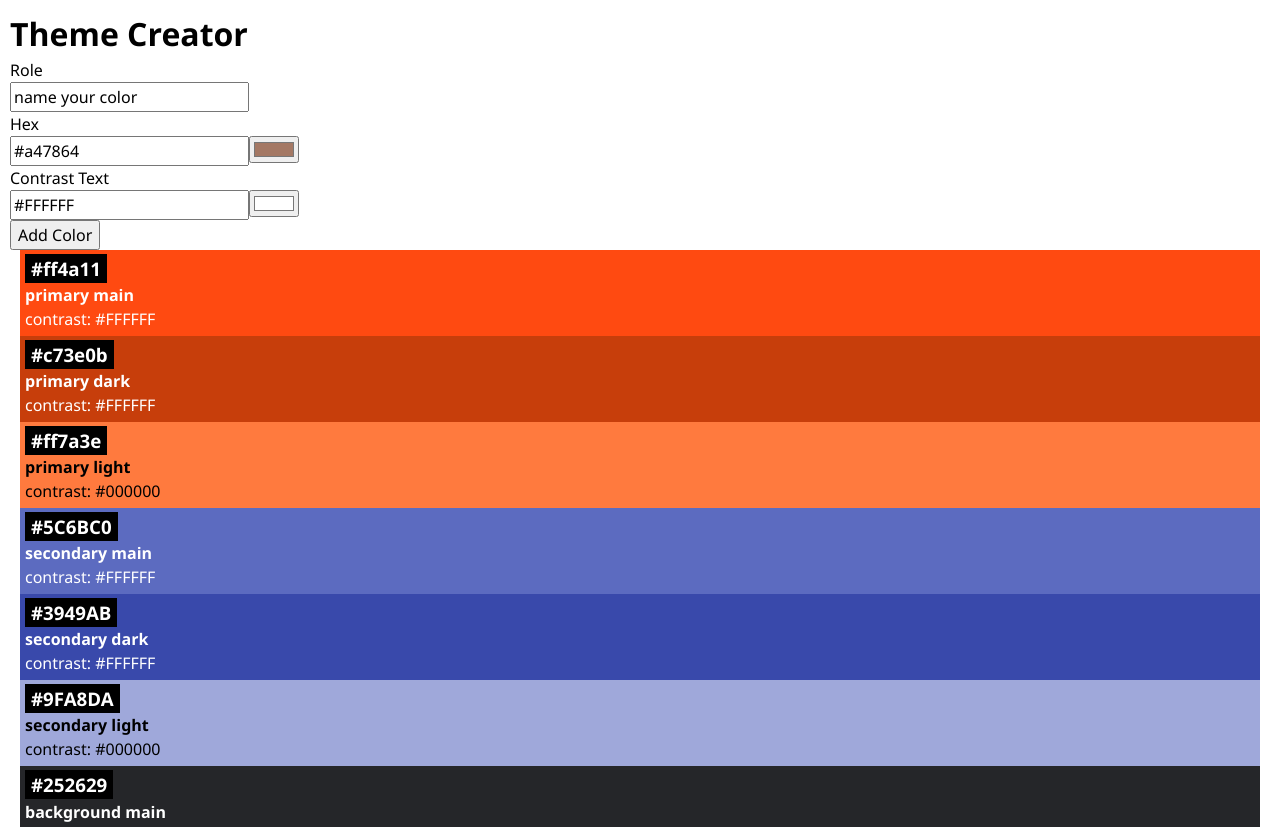
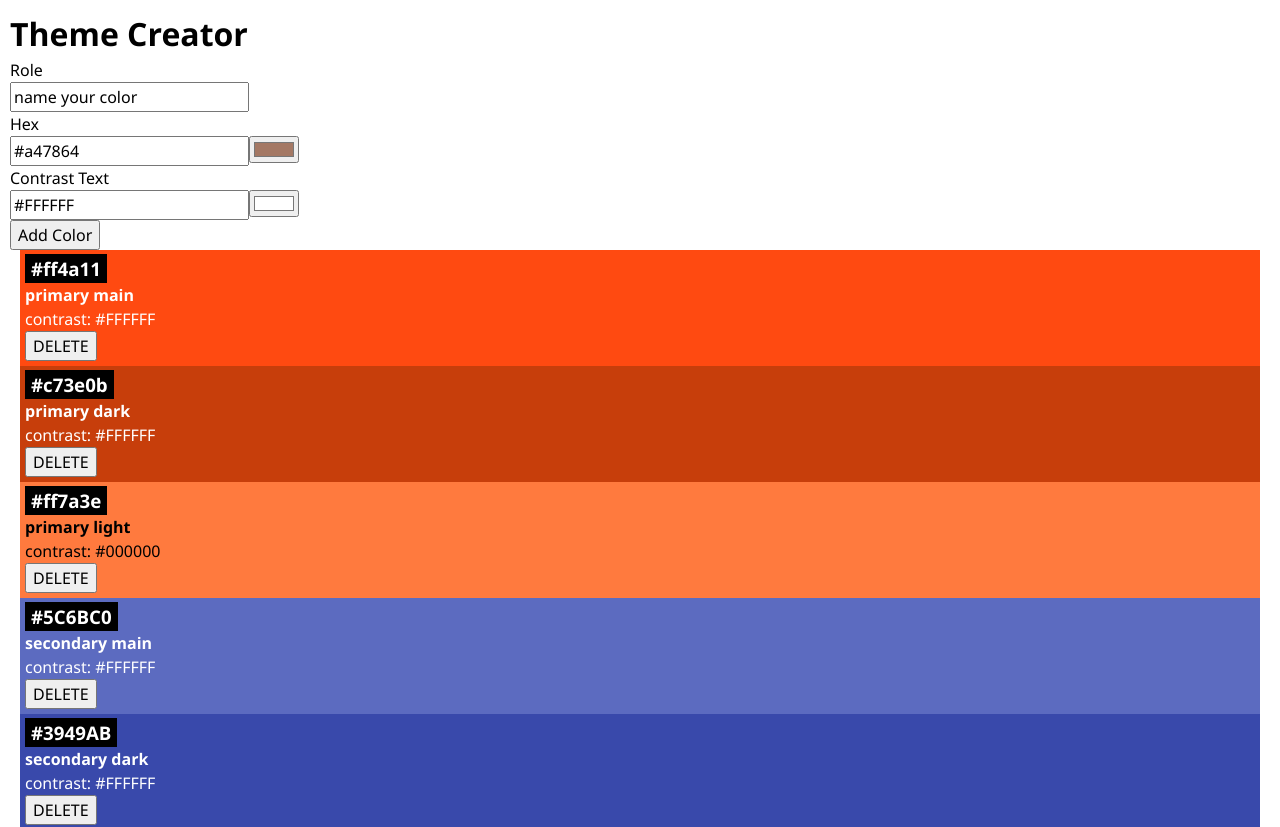
Before and after one commit to jahzerj/color_theme_creator, a React (Vite) app: page / in a window 1280 px wide. Shown: the top 827 px of the page. Built offline with nearby package versions, Linux system fonts and the light colour scheme.

Commit message:
made delete button work

```diff
--- a/src/App.jsx
+++ b/src/App.jsx
@@ -12,13 +12,24 @@ function App() {
     setColors([{ id: nanoid(), ...newColor }, ...colors]);
   }
 
+  function handleDeleteColor(idColorToRemove) {
+    setColors(colors.filter((color) => color.id !== idColorToRemove));
+    console.log("clicking delete");
+  }
+
   return (
     <>
       <h1>Theme Creator</h1>
       <ColorForm onSubmitColor={handleSubmitColor} />
 
       {colors.map((color) => {
-        return <Color key={color.id} color={color} />;
+        return (
+          <Color
+            key={color.id}
+            color={color}
+            onDeleteColor={handleDeleteColor}
+          />
+        );
       })}
     </>
   );
--- a/src/Components/Color/Color.jsx
+++ b/src/Components/Color/Color.jsx
@@ -1,6 +1,9 @@
 import "./Color.css";
 
-export default function Color({ color }) {
+export default function Color({ color, onDeleteColor }) {
+  function handelClickDelete() {
+    onDeleteColor(color.id);
+  }
   return (
     <div
       className="color-card"
@@ -12,6 +15,7 @@ export default function Color({ color }) {
       <h3 className="color-card-headline">{color.hex}</h3>
       <h4>{color.role}</h4>
       <p>contrast: {color.contrastText}</p>
+      <button onClick={handelClickDelete}>DELETE</button>
     </div>
   );
 }
```
